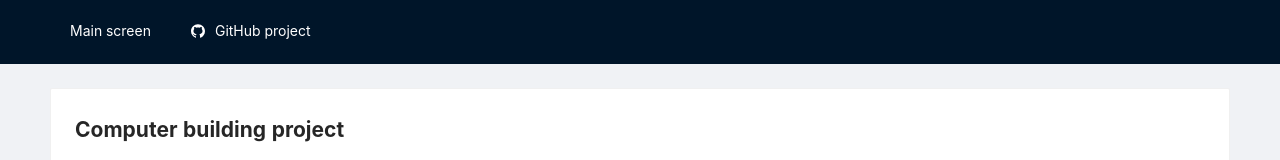
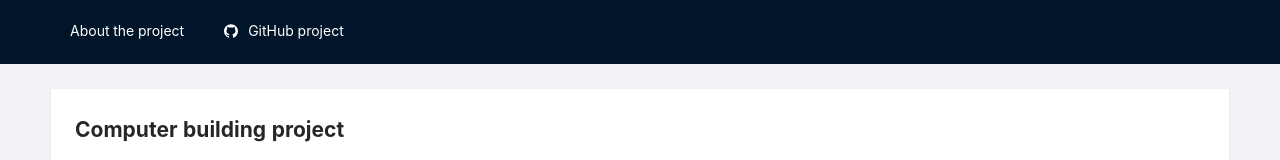
Before and after one commit to TheMineWayEstudis/M5-s-final-project-website, a React (Create React App) app in the folder web-m5/: page / in a window 1280 px wide. Shown: the top 160 px of the page. Built offline with nearby package versions, Linux system fonts and the light colour scheme.

Commit message:
Header name changed

```diff
--- a/web-m5/src/view/shared/Layout/BaseHeader.tsx
+++ b/web-m5/src/view/shared/Layout/BaseHeader.tsx
@@ -61,7 +61,7 @@ const headers: Header[] = [
     // Main screen header
     new Header({
         route: Route.fromPath('/'),
-        name: 'Main screen',
+        name: 'About the project',
     }),
     new Header({
         name: 'GitHub project',
```
